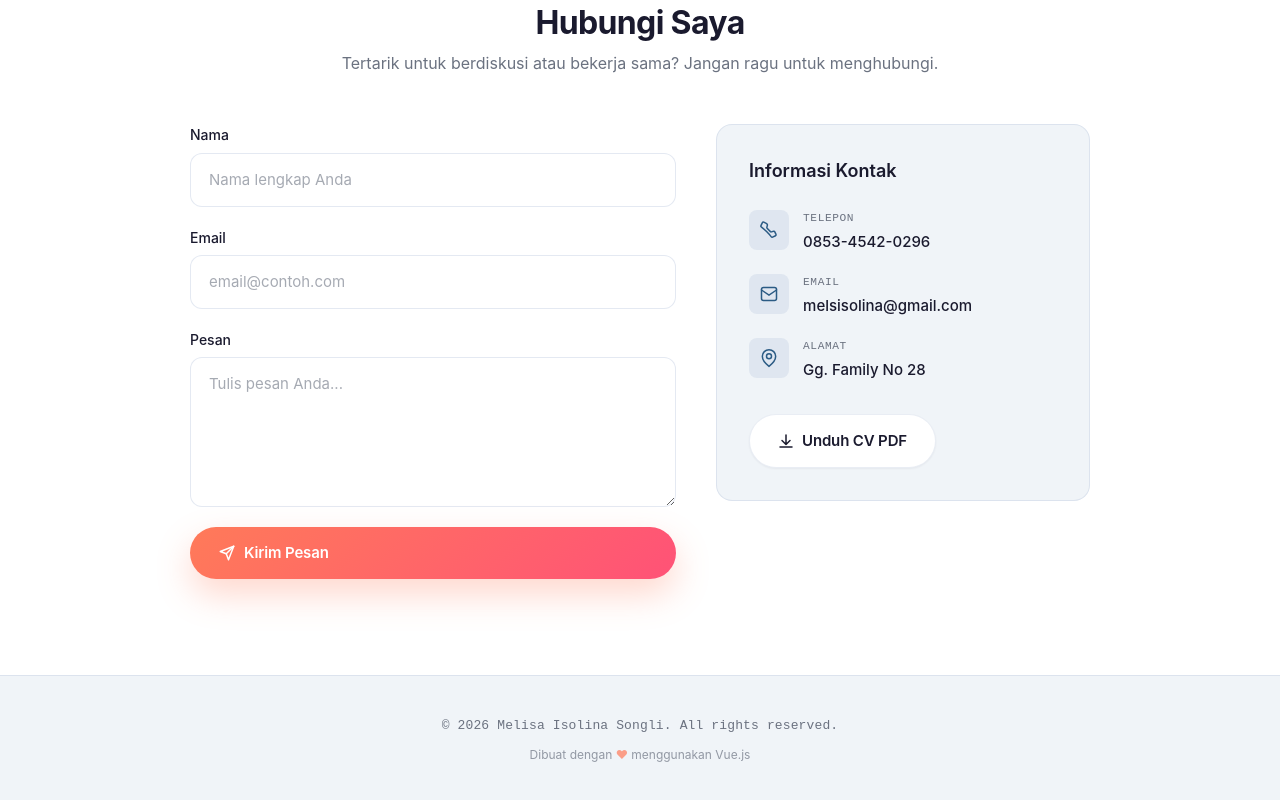
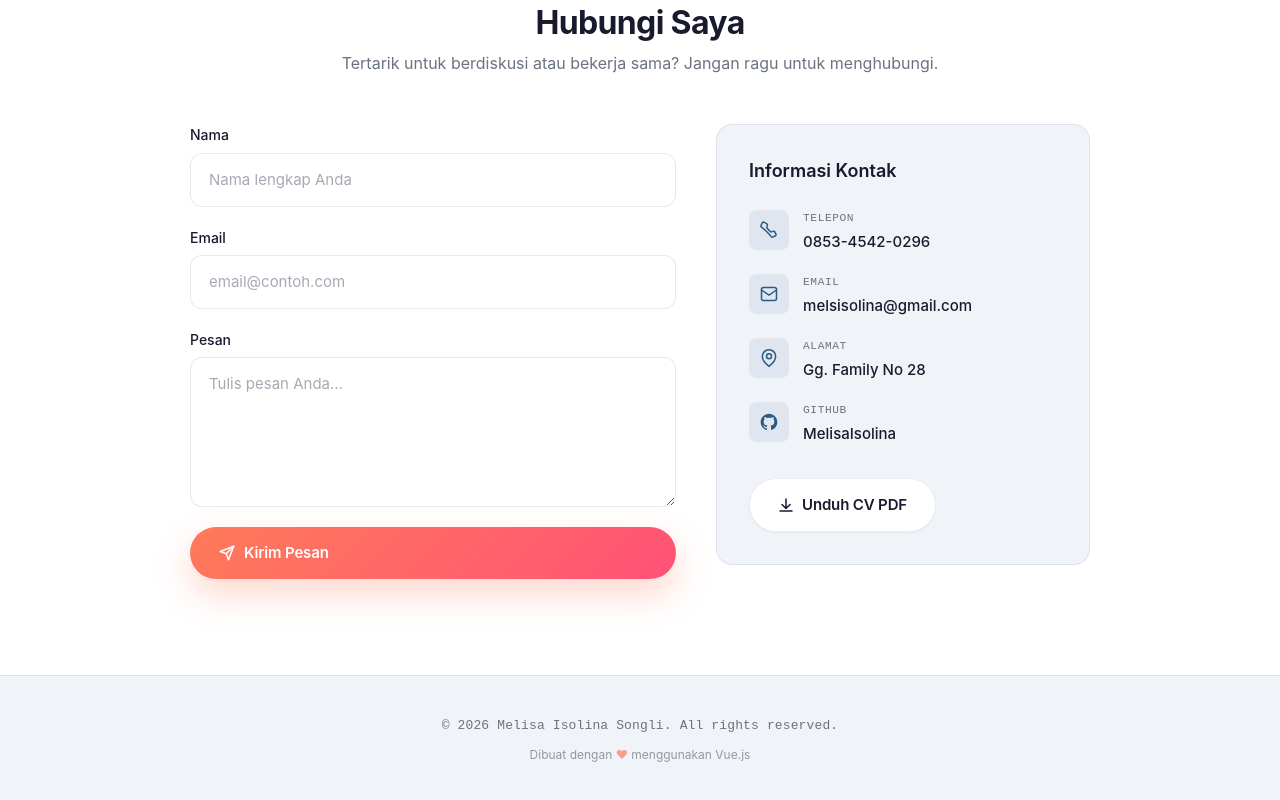
Before and after one commit to MelisaIsolina/CVMEL, a Vue app: page / in a window 1280 px wide. Shown: the part 5138-5938 px from the top of the page. Built offline with nearby package versions, Linux system fonts and the light colour scheme.

Commit message:
feat: add github link to contact section

```diff
--- a/src/components/sections/ContactSection.vue
+++ b/src/components/sections/ContactSection.vue
@@ -144,6 +144,18 @@
                   <span class="contact__info-value">{{ personalInfo.address }}</span>
                 </div>
               </div>
+
+              <a v-if="personalInfo.github" :href="personalInfo.github" target="_blank" rel="noopener noreferrer" class="contact__info-item">
+                <div class="contact__info-icon">
+                  <svg width="20" height="20" viewBox="0 0 24 24" fill="none">
+                    <path d="M12 2C6.477 2 2 6.477 2 12c0 4.42 2.865 8.166 6.839 9.489.5.092.682-.217.682-.482 0-.237-.008-.866-.013-1.7-2.782.604-3.369-1.34-3.369-1.34-.454-1.156-1.11-1.464-1.11-1.464-.908-.62.069-.608.069-.608 1.003.07 1.531 1.03 1.531 1.03.892 1.529 2.341 1.087 2.91.831.092-.646.35-1.086.636-1.336-2.22-.253-4.555-1.11-4.555-4.943 0-1.091.39-1.984 1.029-2.683-.103-.253-.446-1.27.098-2.647 0 0 .84-.269 2.75 1.025A9.578 9.578 0 0112 6.836c.85.004 1.705.114 2.504.336 1.909-1.294 2.747-1.025 2.747-1.025.546 1.377.203 2.394.1 2.647.64.699 1.028 1.592 1.028 2.683 0 3.842-2.339 4.687-4.566 4.935.359.309.678.919.678 1.852 0 1.336-.012 2.415-.012 2.743 0 .267.18.578.688.48C19.138 20.161 22 16.416 22 12c0-5.523-4.477-10-10-10z" fill="currentColor"/>
+                  </svg>
+                </div>
+                <div>
+                  <span class="contact__info-label">GitHub</span>
+                  <span class="contact__info-value">MelisaIsolina</span>
+                </div>
+              </a>
             </div>
 
             <div class="contact__download">
--- a/src/data/cv-data.ts
+++ b/src/data/cv-data.ts
@@ -11,6 +11,7 @@
   phone: string
   email: string
   address: string
+  github?: string
   badge: {
     text: string
     active: boolean
@@ -65,6 +66,7 @@
   phone: '0853-4542-0296',
   email: 'melsisolina@gmail.com',
   address: 'Gg. Family No 28',
+  github: 'https://github.com/MelisaIsolina',
   badge: {
     text: 'Sedang Aktif Bekerja',
     active: true,
```
